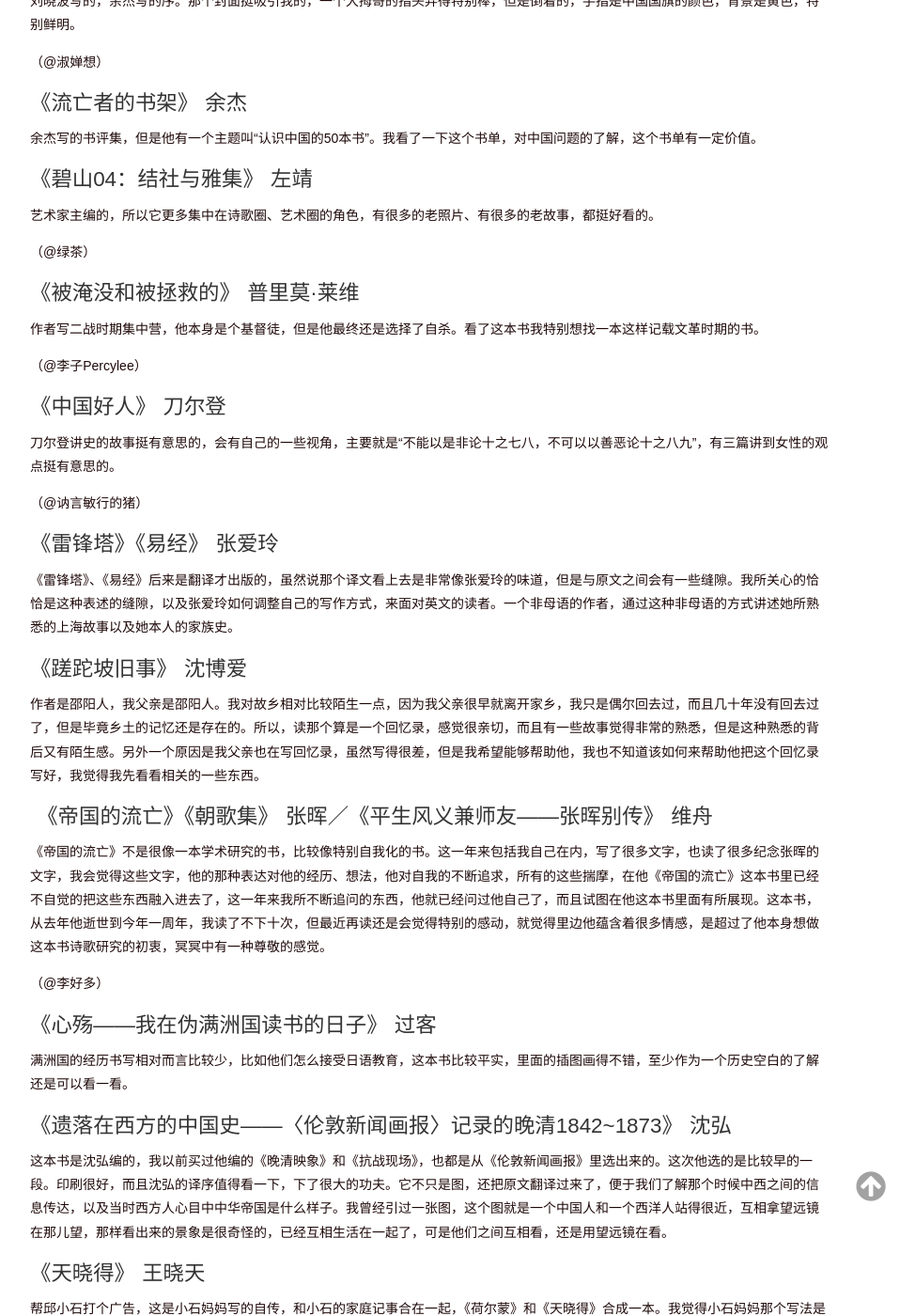
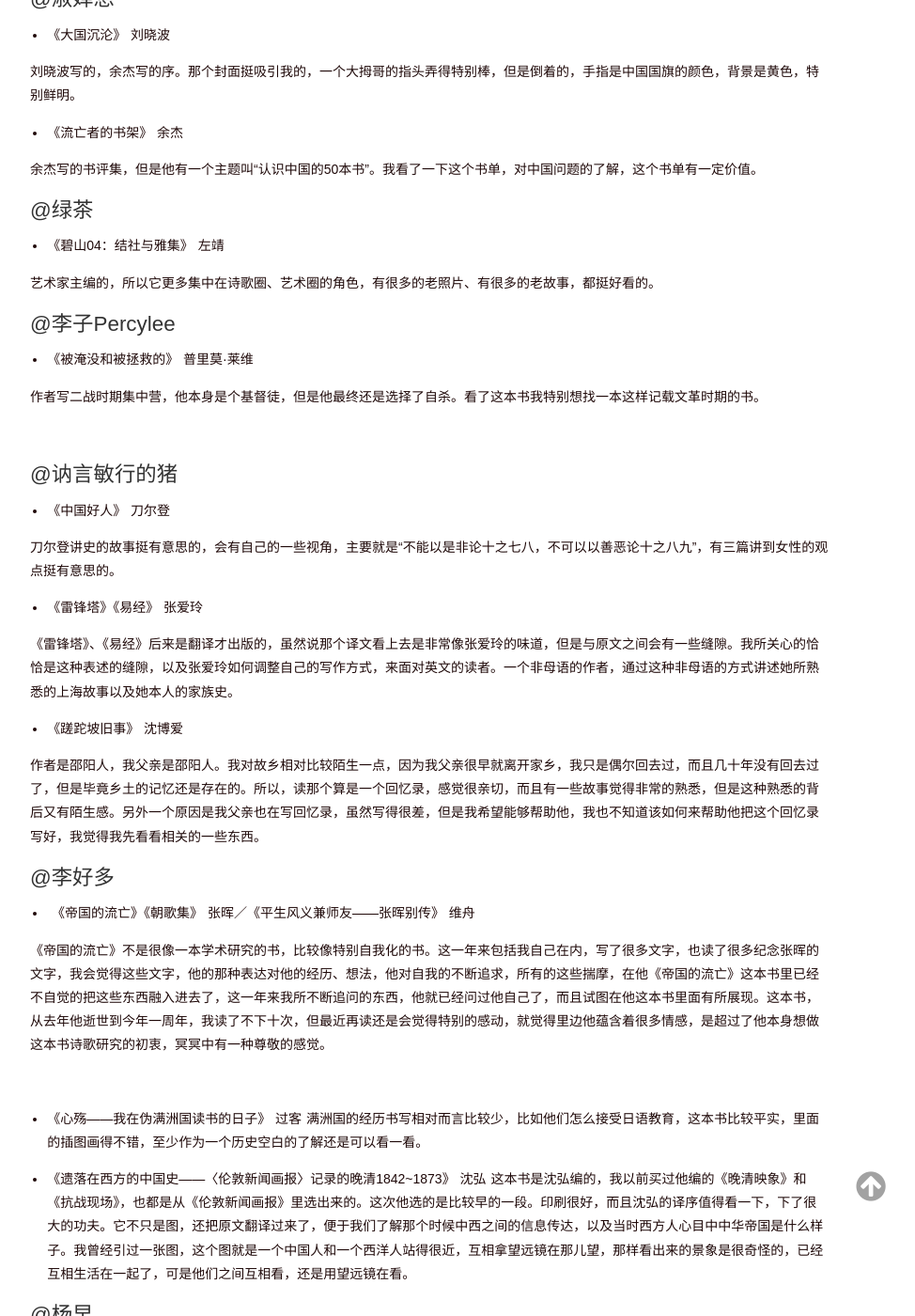
Before and after one commit to yuedulinju/yuedulinju.github.io, a Jekyll site: the page built from _posts/2014-03-08-recommends.md, in a window 1280 px wide and 1400 px high, scrolled down 1719 px. Shown: the whole window at 94% size, without its empty margins (183-1157 px from the left). Built offline with Jekyll 4.4.1, drawn with Linux system fonts in a browser that asks for light colours; some web fonts are replaced; Markdown is read by kramdown in place of the engine named in the settings; comment, search, counter and statistics services are not loaded; some of the changed text lies outside the part shown.

Commit message:
appended 140301 recommends, rebase turn

```diff
--- a/_posts/2014-03-08-recommends.md
+++ b/_posts/2014-03-08-recommends.md
@@ -7,100 +7,126 @@ tags:  issue summary
 ---
 
 
-## 《失控》 凯文·凯利
+## @Yellowflying
+- 《失控》 凯文·凯利
+
 这本书写了很久，但是作者觉得没有修改的必要。他觉得写这个东西在未来几十年会保持一个正确性延续下去。
 
-（@Yellowflying）
+## @邱小石
 
-## 《从黎明到衰落:西方生活文化500年》 雅克·巴尔赞
+- 《从黎明到衰落:西方生活文化500年》 雅克·巴尔赞
+
 一个春节都在看这本书，信息量特别大，梳理了500年西方对于精神文化生活的追求和不断创造的历程。
 
-（@邱小石）
+## @乔庄皮皮
+-  《空想社会主义者》 傅立叶
 
-## 《空想社会主义者》 傅立叶
 它的文字比较素，它的翻译吧，不像是这十年二十年的翻译，时间比较早一点，那时候翻译的和现有的文字也不一样，我回头看二十年前的翻译，可能和我们这个不同。
 
-（@乔庄皮皮）
+## @AaronShen
 
-## 《卖桔者言》 张五常
+- 《卖桔者言》 张五常
+
 张五常大家都知道是一个著名的经济学家，这个书里面主要思想就是说保护财产的私有化是经济发展最根本的一部分，比如卖桔子，观察到的一些现象，还有他在国外看到私有制的一些好处。
 
-（@AaronShen）
+## @蕴伽
 
-## 《无知的游历》 陈丹青
+- 《无知的游历》 陈丹青
+
 主要写欧洲游历看到当时的场景的想法。
 
-（@蕴伽）
 
-## 《李银河笔记》 李银河
+## @出版人Sophie
+
+- 《李银河笔记》 李银河
+
 李银河是我的导师，她的书写得不错。三本书，刚出两本，第三本即将推出。
 
-（@出版人Sophie）
+- 《重说中国近代史》 张鸣
 
-## 《重说中国近代史》 张鸣
 我之前受到的历史教育，还全是高中那会儿的中学老师的方式，了解得很少，这个书把我的历史观重新写了一遍，让我用客观的角度审视这一段历史。
 
-## 《人生就是一场海选》 靳羽西
+## @半价优惠
+
+- 《人生就是一场海选》 靳羽西
+
 作者靳羽西是中美跨文化交际的践行者，她从她的角度写了一些对婚恋的看法，以及对事业、生活的一些管理方面的一些建议，包括中美文化差异，中美女性的心理差异，还有礼仪、着装，挖掘自己潜质等等。
 
-（@半价优惠）
+## @TN_南南北北的东西
 
-## 《拖拉一点也无妨》 约翰·佩里
+- 《拖拉一点也无妨》 约翰·佩里
+
 这个书就是讲很多人会有习惯性的延误，不论干什么都会尽量拖到最后一分钟，实际上也没有什么大不了的。
 
-(@TN_南南北北的东西)
+## @沉醉寒冬
 
-## 《繁花》 金宇澄
+- 《繁花》 金宇澄
+
 讲上海的一个故事，历史跨度从六七十年代一直写到现在。语言很有特点，按《锵锵三人行》里头介绍，你拿上海话读起来特别顺，要是不懂上海话也是能看懂的。我觉得对上海之前的情况了解很有帮助，可圈可点的地方非常多，包括语言，包括他讲的当时的一些事情，大家用的东西，生活方式等，都有很多可了解的地方，看起来非常轻松的一本书，不用管情节都可以。
 
-（@沉醉寒冬）
 
-## 《家师轶事》 张梅
+## @思无斜雨雪霏霏
+
+- 《家师轶事》 张梅
+
 写书的人叫张梅，是中粮公司搞会计的人。但是她讲的这个家师就是比较有名的藏族僧人，她是跟着这个老师说也在一起学习十几年，记录这些老师的言行，特别有趣。很小的一本书，挺有意思的，而且挺有节制的。
 
-(@思无斜雨雪霏霏)
 
-## 《大国沉沦》 刘晓波
+## @淑婵想
+
+- 《大国沉沦》 刘晓波
+
 刘晓波写的，余杰写的序。那个封面挺吸引我的，一个大拇哥的指头弄得特别棒，但是倒着的，手指是中国国旗的颜色，背景是黄色，特别鲜明。
 
-（@淑婵想）
 
-## 《流亡者的书架》 余杰
+-  《流亡者的书架》 余杰
+
 余杰写的书评集，但是他有一个主题叫“认识中国的50本书”。我看了一下这个书单，对中国问题的了解，这个书单有一定价值。
 
-## 《碧山04：结社与雅集》 左靖
+## @绿茶
+
+- 《碧山04：结社与雅集》 左靖
+
 艺术家主编的，所以它更多集中在诗歌圈、艺术圈的角色，有很多的老照片、有很多的老故事，都挺好看的。
 
-（@绿茶）
 
-## 《被淹没和被拯救的》 普里莫·莱维
+## @李子Percylee
+
+- 《被淹没和被拯救的》 普里莫·莱维
+
 作者写二战时期集中营，他本身是个基督徒，但是他最终还是选择了自杀。看了这本书我特别想找一本这样记载文革时期的书。
 
-（@李子Percylee）
 
-## 《中国好人》 刀尔登
+## @讷言敏行的猪
+
+- 《中国好人》 刀尔登
+
 刀尔登讲史的故事挺有意思的，会有自己的一些视角，主要就是“不能以是非论十之七八，不可以以善恶论十之八九”，有三篇讲到女性的观点挺有意思的。
 
-（@讷言敏行的猪）
+- 《雷锋塔》《易经》 张爱玲
 
-## 《雷锋塔》《易经》 张爱玲
 《雷锋塔》、《易经》后来是翻译才出版的，虽然说那个译文看上去是非常像张爱玲的味道，但是与原文之间会有一些缝隙。我所关心的恰恰是这种表述的缝隙，以及张爱玲如何调整自己的写作方式，来面对英文的读者。一个非母语的作者，通过这种非母语的方式讲述她所熟悉的上海故事以及她本人的家族史。
 
-## 《蹉跎坡旧事》 沈博爱
+- 《蹉跎坡旧事》 沈博爱
+
 作者是邵阳人，我父亲是邵阳人。我对故乡相对比较陌生一点，因为我父亲很早就离开家乡，我只是偶尔回去过，而且几十年没有回去过了，但是毕竟乡土的记忆还是存在的。所以，读那个算是一个回忆录，感觉很亲切，而且有一些故事觉得非常的熟悉，但是这种熟悉的背后又有陌生感。另外一个原因是我父亲也在写回忆录，虽然写得很差，但是我希望能够帮助他，我也不知道该如何来帮助他把这个回忆录写好，我觉得我先看看相关的一些东西。
 
-##  《帝国的流亡》《朝歌集》 张晖／《平生风义兼师友——张晖别传》 维舟
+## @李好多
+
+-  《帝国的流亡》《朝歌集》 张晖／《平生风义兼师友——张晖别传》 维舟
+
 《帝国的流亡》不是很像一本学术研究的书，比较像特别自我化的书。这一年来包括我自己在内，写了很多文字，也读了很多纪念张晖的文字，我会觉得这些文字，他的那种表达对他的经历、想法，他对自我的不断追求，所有的这些揣摩，在他《帝国的流亡》这本书里已经不自觉的把这些东西融入进去了，这一年来我所不断追问的东西，他就已经问过他自己了，而且试图在他这本书里面有所展现。这本书，从去年他逝世到今年一周年，我读了不下十次，但最近再读还是会觉得特别的感动，就觉得里边他蕴含着很多情感，是超过了他本身想做这本书诗歌研究的初衷，冥冥中有一种尊敬的感觉。
 
-（@李好多）
 
-## 《心殇——我在伪满洲国读书的日子》 过客
+
+-  《心殇——我在伪满洲国读书的日子》 过客
 满洲国的经历书写相对而言比较少，比如他们怎么接受日语教育，这本书比较平实，里面的插图画得不错，至少作为一个历史空白的了解还是可以看一看。
 
-## 《遗落在西方的中国史——〈伦敦新闻画报〉记录的晚清1842~1873》 沈弘
+-  《遗落在西方的中国史——〈伦敦新闻画报〉记录的晚清1842~1873》 沈弘
 这本书是沈弘编的，我以前买过他编的《晚清映象》和《抗战现场》，也都是从《伦敦新闻画报》里选出来的。这次他选的是比较早的一段。印刷很好，而且沈弘的译序值得看一下，下了很大的功夫。它不只是图，还把原文翻译过来了，便于我们了解那个时候中西之间的信息传达，以及当时西方人心目中中华帝国是什么样子。我曾经引过一张图，这个图就是一个中国人和一个西洋人站得很近，互相拿望远镜在那儿望，那样看出来的景象是很奇怪的，已经互相生活在一起了，可是他们之间互相看，还是用望远镜在看。
 
-## 《天晓得》 王晓天
+## @杨早
+
+- 《天晓得》 王晓天
+
 帮邱小石打个广告，这是小石妈妈写的自传，和小石的家庭记事合在一起，《荷尔蒙》和《天晓得》合成一本。我觉得小石妈妈那个写法是值得推荐的，扩大了公共性，不是写出来只给家人看或者认识的人看，就是大家谁都可以看。
-
-（@杨早）
```
